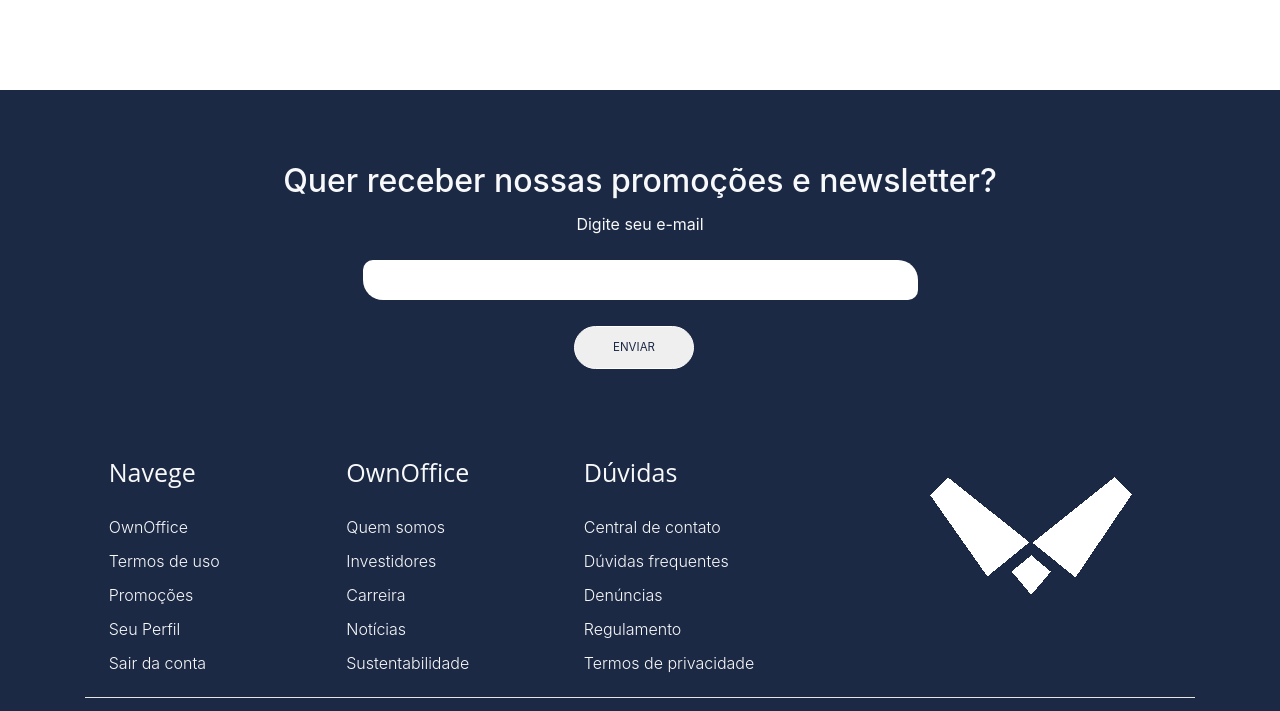
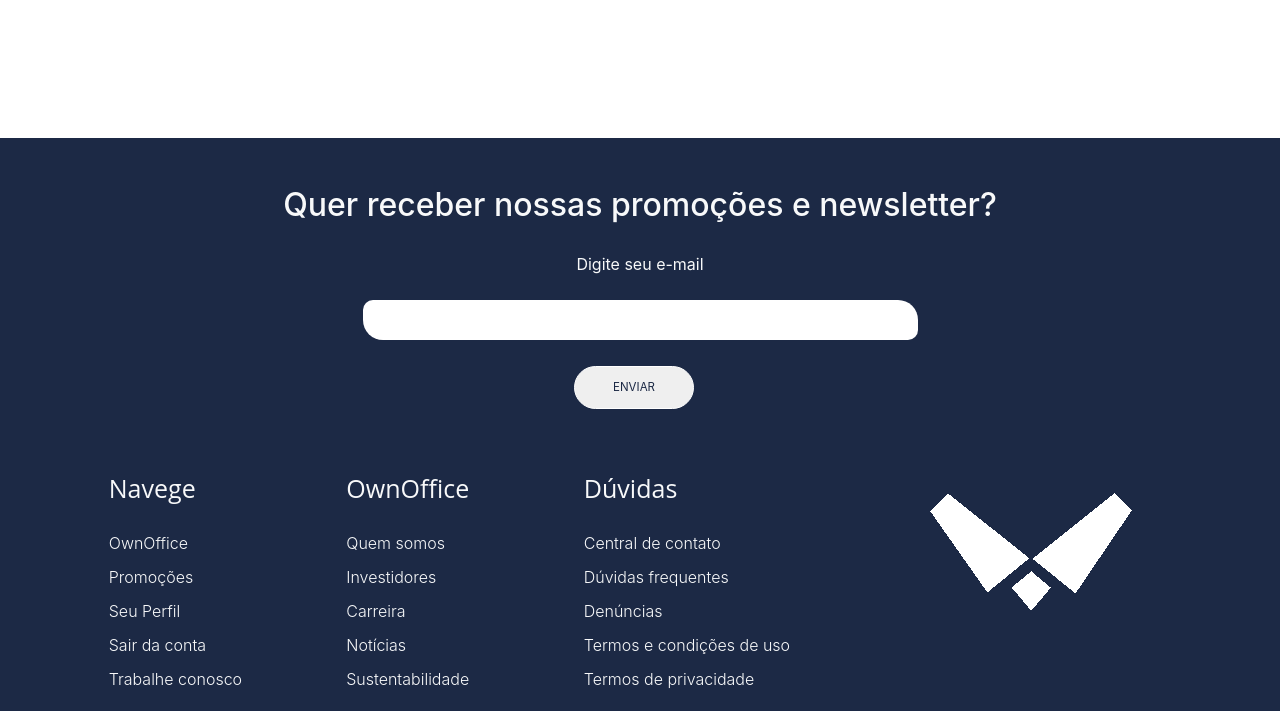
Before and after one commit to OwnOffice2020/Site, a website: page OwnOffice.html in a window 1280 px wide. Shown: the part 4159-4870 px from the top of the page. Drawn offline with nearby package versions, Linux system fonts and the light colour scheme.

Commit message:
11-11-2020 09:29
atualizando footer

```diff
--- a/OwnOffice.html
+++ b/OwnOffice.html
@@ -328,15 +328,14 @@
     <!-- Fim Card -->
 
   <!-- Footer -->
-  <footer class="pt-5 pb-4 text-light" style="background-color:  #1C2945;">
+    <footer class="pt-5 pb-4 text-light mt-5" style="background-color:  #1C2945;">
         <div class="container text-center text-md-left">
         <div class="row text-center text-md-left">
 
             <!-- CardPromoNews -->
-        <div class="col-lg-12 text-center my-4 pb-5">
+            <div class="col-lg-12 text-center pb-5">
             <h2 class="card-title" >Quer receber nossas promoções e newsletter?</h2>
-          <form>
-            <div class="form-group">
+                <div class="form-group pt-3">
                 <p> <label for="exampleInputEmail1">Digite seu e-mail</label> </p>
                 <input type="email" class="form-control" id="new" aria-describedby="emailHelp">
                 </div>
@@ -348,10 +347,10 @@
             <div class="col-md-2 col-lg-2 col-xl-2 mx-auto mt-3">
             <h5 class="text-light mb-4 about-title"> Navege </h5>
             <p class="lead mb-1"> <a href="OwnOffice.html" class="text-light size"> OwnOffice </a> </p>
-          <p class="lead mb-1"> <a href="#" class="text-light size"> Termos de uso </a> </p>
             <p class="lead mb-1"> <a href="#" class="text-light size"> Promoções </a> </p>
             <p class="lead mb-1"> <a href="#" class="text-light size"> Seu Perfil </a> </p>
             <p class="lead mb-1"> <a href="#" class="text-light size"> Sair da conta </a> </p>
+            <p class="lead mb-1"> <a href="#" class="text-light size"> Trabalhe conosco </a> </p>
             </div>
 
             <div class="col-md-2 col-lg-2 col-xl-2 mx-auto mt-3">
@@ -363,12 +362,12 @@
             <p class="lead mb-1"> <a href="#" class="text-light size"> Sustentabilidade </a> </p>
             </div>
 
-        <div class="col-md-2 col-lg-3 col-xl-3 mx-auto mt-3">
+            <div class="col-md-3 col-lg-3 col-xl-3 mx-auto mt-3">
             <h5 class="text-light mb-4 about-title"> Dúvidas </h5>
             <p class="lead mb-1"> <a href="FaleConosco.html" class="text-light size"> Central de contato </a> </p>
             <p class="lead mb-1"> <a href="#" class="text-light size"> Dúvidas frequentes </a> </p>
-          <p class="lead mb-1"> <a href="#" class="text-light size"> Denúncias </a> </p>
-          <p class="lead mb-1"> <a href="#" class="text-light size"> Regulamento </a> </p>
+            <p class="lead mb-1"> <a href="Denuncie.html" class="text-light size"> Denúncias </a> </p>
+            <p class="lead mb-1"> <a href="Termos_Condições_Uso.html" class="text-light size"> Termos e condições de uso </a> </p>
             <p class="lead mb-1"> <a href="#" class="text-light size"> Termos de privacidade </a> </p>
             </div>
 
```
Lines whose indentation alone changed are shown as unchanged.
